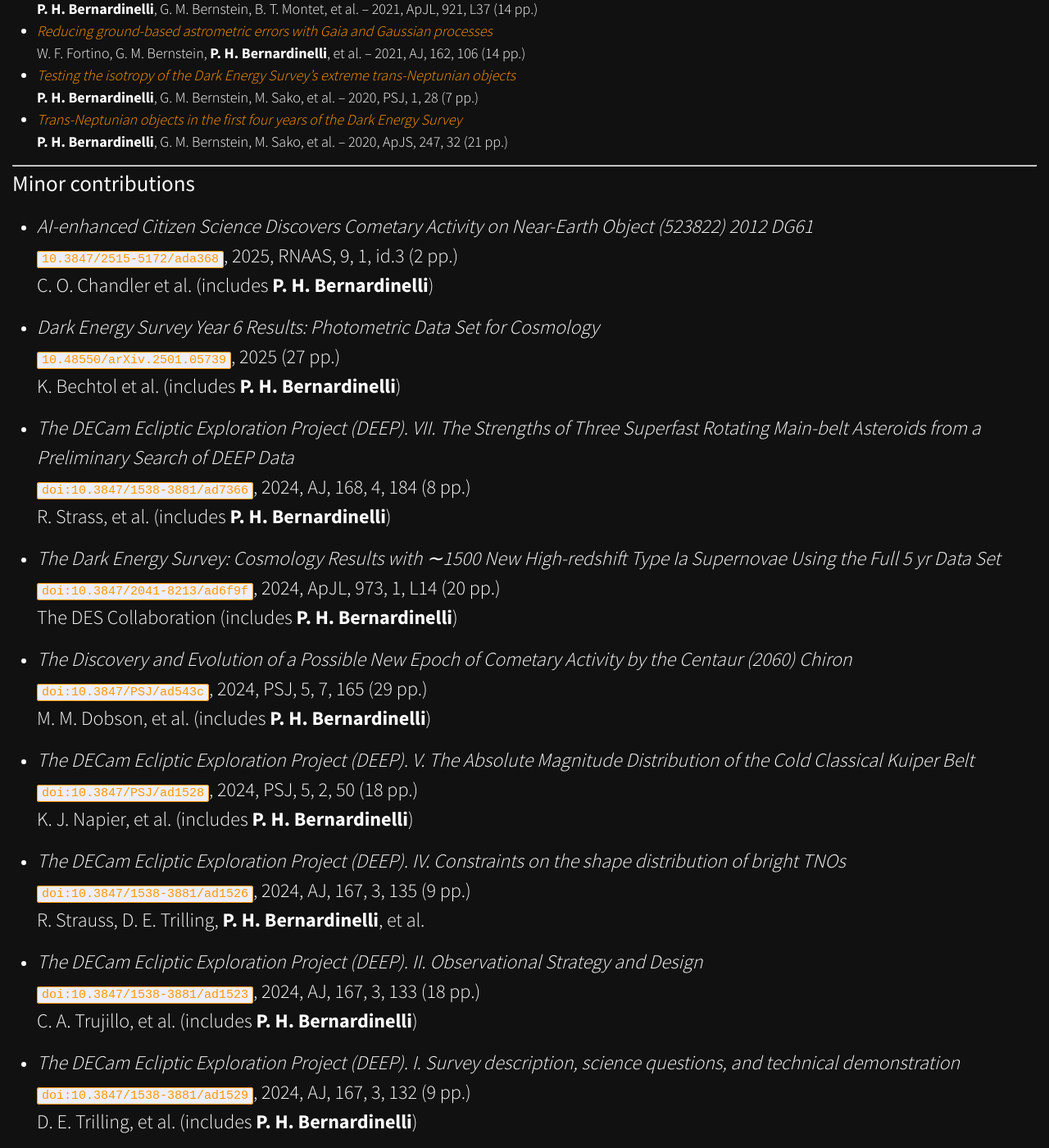
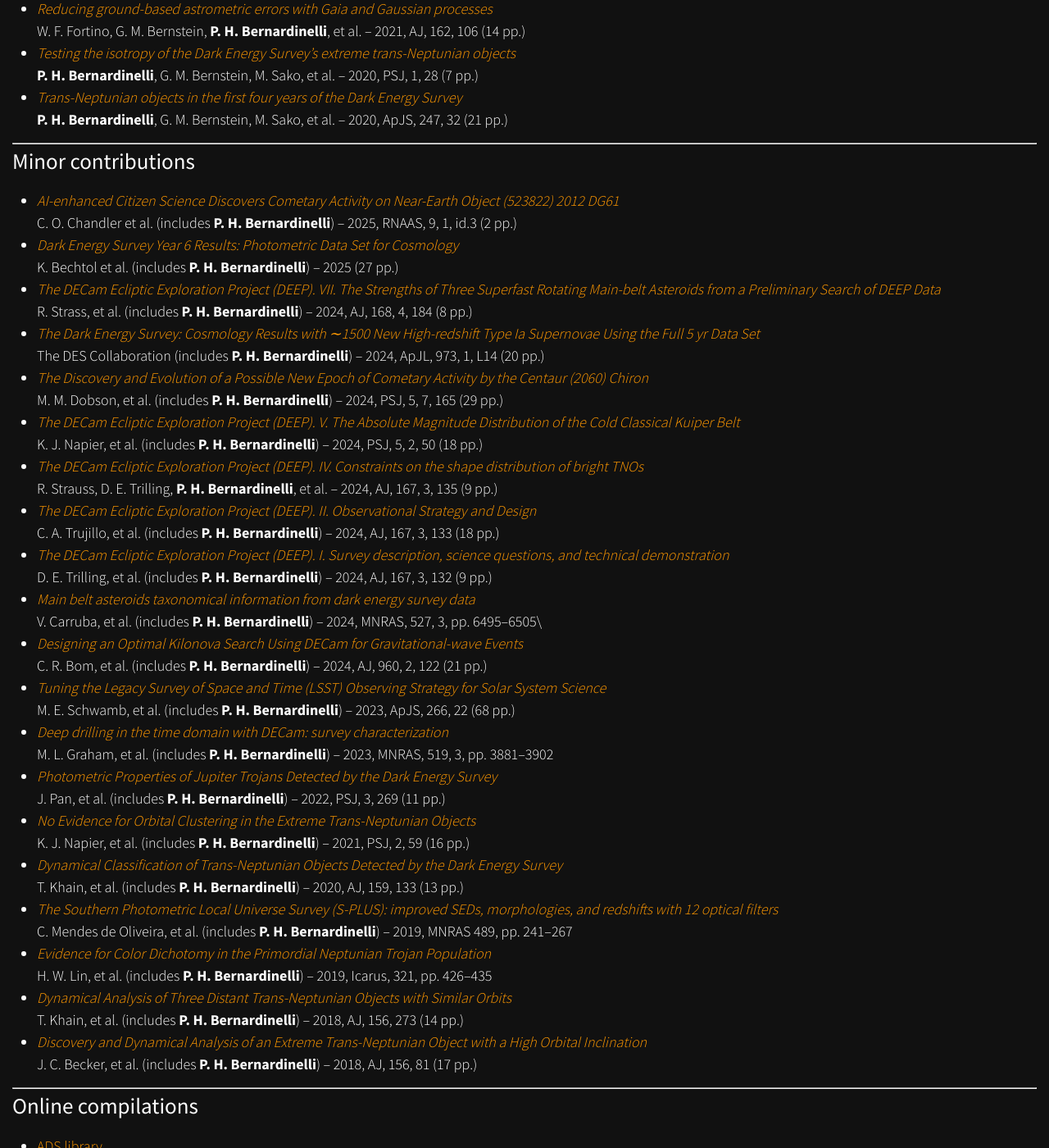
Before and after one commit to bernardinelli/bernardinelli.github.io, a Jekyll site: the page built from index08-pubs.md, in a window 1280 px wide and 1400 px high, scrolled down 1113 px. Shown: the whole window at 82% size. Built offline with Jekyll 4.4.1, drawn with Linux system fonts in a browser that asks for light colours; nearby versions of some CDN libraries; some of the changed text lies outside the part shown.

Commit message:
Finish pubs

```diff
--- a/index08-pubs.md
+++ b/index08-pubs.md
@@ -18,14 +18,14 @@
      J. Kurlander, M. Holman, **P. H. Bernardinelli**, et al. -- 2025, AJ, 169, 73 (13 pp.)
 -   [*Could the perfect stellar fly-by have shaped our Solar System?*](https://ui.adsabs.harvard.edu/abs/2024NatAs...8.1354B/abstract)\
      **P. H. Bernardinelli** -- 2024, Nature Astronomy, Volume 8, pp. 1354-1355
--   *The DECam Ecliptic Exploration Project (DEEP). VI. first multi-year observations of trans-Neptunian objects*(https://ui.adsabs.harvard.edu/abs/2024AJ....167..136S/abstract)\
+-   [*The DECam Ecliptic Exploration Project (DEEP). VI. first multi-year observations of trans-Neptunian objects*](https://ui.adsabs.harvard.edu/abs/2024AJ....167..136S/abstract)\
      H. Smotherman, **P. H. Bernardinelli**, S. K. N. Portillo, et al. -- 2024, AJ, 167, 3, 136 (14 pp.)
--   [*The DECam Ecliptic Exploration Project (DEEP). III. Survey characterization and simulation methods*](https://ui.adsabs.harvard.edu/abs/2024AJ....167..134B/abstract),
-     **P. H. Bernardinelli**, H. Smotherman, Z. Langford, et al. -- 2024, AJ, 167, 3, 134 (8 pp.)\
--   [*Radial distribution of distant trans-Neptunian objects points to Sun's formation in a stellar cluster*](https://ui.adsabs.harvard.edu/abs/2023Icar..40615738N/abstract),
-     D. Nesvorný, **P. H. Bernardinelli**, D. Vokrouhlický, K. Batygin -- 2023, Icarus, 406, 115738 (13 pp.)\
--  [*Photometry of outer Solar System objects from the Dark Energy Survey I: photometric methods, light curve distributions and trans-Neptunian binaries*](https://ui.adsabs.harvard.edu/abs/2023ApJS..269...18B/abstract),
-     **P. H. Bernardinelli**, G. M. Bernstein, N. Jindal, et al. -- 2023, ApJS, 269, 18 (17 pp.)\
+-   [*The DECam Ecliptic Exploration Project (DEEP). III. Survey characterization and simulation methods*](https://ui.adsabs.harvard.edu/abs/2024AJ....167..134B/abstract)\
+     **P. H. Bernardinelli**, H. Smotherman, Z. Langford, et al. -- 2024, AJ, 167, 3, 134 (8 pp.)
+-   [*Radial distribution of distant trans-Neptunian objects points to Sun's formation in a stellar cluster*](https://ui.adsabs.harvard.edu/abs/2023Icar..40615738N/abstract)\
+     D. Nesvorný, **P. H. Bernardinelli**, D. Vokrouhlický, K. Batygin -- 2023, Icarus, 406, 115738 (13 pp.)
+-  [*Photometry of outer Solar System objects from the Dark Energy Survey I: photometric methods, light curve distributions and trans-Neptunian binaries*](https://ui.adsabs.harvard.edu/abs/2023ApJS..269...18B/abstract)\
+     **P. H. Bernardinelli**, G. M. Bernstein, N. Jindal, et al. -- 2023, ApJS, 269, 18 (17 pp.)
 -   [*Synchronous rotation in the (136199) Eris-Dysnomia system*](https://ui.adsabs.harvard.edu/abs/2023PSJ.....4..115B/abstract)\
         G. M. Bernstein, B. J. Holler, R. Navarro-Escamilla, **P. H. Bernardinelli**, et al. -- 2023, PSJ, 4, 115 (17 pp.)
 -   [*Limits on the Detection of Planet Nine in the Dark Energy Survey*](https://ui.adsabs.harvard.edu/abs/2022AJ....163..216B/abstract)\
@@ -46,105 +46,46 @@
 ---
 
 # Minor contributions
--   *AI-enhanced Citizen Science Discovers Cometary Activity on Near-Earth Object (523822) 2012 DG61*\
-    [`10.3847/2515-5172/ada368`](https://ui.adsabs.harvard.edu/abs/2025RNAAS...9....3C/abstract),
-    2025, RNAAS, 9, 1, id.3 (2 pp.)\
-    C. O. Chandler et al. (includes **P. H. Bernardinelli**)
-
--   *Dark Energy Survey Year 6 Results: Photometric Data Set for Cosmology*\
-    [`10.48550/arXiv.2501.05739`](https://ui.adsabs.harvard.edu/abs/2025arXiv250105739B/abstract),
-    2025 (27 pp.)\
-    K. Bechtol et al. (includes **P. H. Bernardinelli**)
-
--   *The DECam Ecliptic Exploration Project (DEEP). VII. The Strengths of Three Superfast Rotating Main-belt Asteroids from a Preliminary Search of DEEP Data*\
-    [`doi:10.3847/1538-3881/ad7366`](https://ui.adsabs.harvard.edu/abs/2024AJ....168..184S/abstract),
-    2024, AJ, 168, 4, 184 (8 pp.)\
-    R. Strass, et al. (includes **P. H. Bernardinelli**)
-
--   *The Dark Energy Survey: Cosmology Results with ∼1500 New High-redshift Type Ia Supernovae Using the Full 5 yr Data Set*\
-    [`doi:10.3847/2041-8213/ad6f9f`](https://ui.adsabs.harvard.edu/abs/2024ApJ...973L..14A/abstract),
-    2024, ApJL, 973, 1, L14 (20 pp.)\
-    The DES Collaboration (includes **P. H. Bernardinelli**)
-
--   *The Discovery and Evolution of a Possible New Epoch of Cometary Activity by the Centaur (2060) Chiron*\
-    [`doi:10.3847/PSJ/ad543c`](https://ui.adsabs.harvard.edu/abs/2024PSJ.....5..165D/abstract),
-    2024, PSJ, 5, 7, 165 (29 pp.)\
-    M. M. Dobson, et al. (includes **P. H. Bernardinelli**)
-
--   *The DECam Ecliptic Exploration Project (DEEP). V. The Absolute Magnitude Distribution of the Cold Classical Kuiper Belt*\
-    [`doi:10.3847/PSJ/ad1528`](https://ui.adsabs.harvard.edu/abs/2024PSJ.....5...50N/abstract),
-    2024, PSJ, 5, 2, 50 (18 pp.)\
-    K. J. Napier, et al. (includes **P. H. Bernardinelli**)
-
--   *The DECam Ecliptic Exploration Project (DEEP). IV. Constraints on the shape distribution of bright TNOs*\
-    [`doi:10.3847/1538-3881/ad1526`](https://ui.adsabs.harvard.edu/abs/2024AJ....167..135S/abstract),
-    2024, AJ, 167, 3, 135 (9 pp.)\
-    R. Strauss, D. E. Trilling, **P. H. Bernardinelli**, et al.
-
--   *The DECam Ecliptic Exploration Project (DEEP). II. Observational Strategy and Design*\
-    [`doi:10.3847/1538-3881/ad1523`](https://ui.adsabs.harvard.edu/abs/2024AJ....167..133T/abstract),
-    2024, AJ, 167, 3, 133 (18 pp.)\
-    C. A. Trujillo, et al. (includes **P. H. Bernardinelli**)
-
--   *The DECam Ecliptic Exploration Project (DEEP). I. Survey description, science questions, and technical demonstration*\
-    [`doi:10.3847/1538-3881/ad1529`](https://ui.adsabs.harvard.edu/abs/2024AJ....167..132T/abstract),
-    2024, AJ, 167, 3, 132 (9 pp.)\
-    D. E. Trilling, et al. (includes **P. H. Bernardinelli**)
-
--   *Main belt asteroids taxonomical information from dark energy survey data*\
-    [`doi:10.1093/mnras/stad3466`](https://ui.adsabs.harvard.edu/abs/2024MNRAS.527.6495C/abstract),
-    2024, MNRAS, 527, 3, pp. 6495--6505\
-    V. Carruba, et al. (includes **P. H. Bernardinelli**)
-
--   *Designing an Optimal Kilonova Search Using DECam for Gravitational-wave Events*\
-    [`doi:10.3847/1538-4357/ad0462`](https://ui.adsabs.harvard.edu/abs/2024ApJ...960..122B/abstract),
-    2024, AJ, 960, 2, 122 (21 pp.)\
-    C. R. Bom, et al. (includes **P. H. Bernardinelli**)
-
--   *Tuning the Legacy Survey of Space and Time (LSST) Observing Strategy for Solar System Science*\
-    [`doi:10.3847/1538-4365/acc173`](https://ui.adsabs.harvard.edu/abs/2023ApJS..266...22S/abstract),
-    2023, ApJS, 266, 22 (68 pp.)\
-    M. E. Schwamb, et al. (includes **P. H. Bernardinelli**)
-
--   *Deep drilling in the time domain with DECam: survey characterization*\
-    [`doi:10.1093/mnras/stac3363`](https://ui.adsabs.harvard.edu/link_gateway/2023MNRAS.519.3881G/doi:10.1093/mnras/stac3363),
-    2023, MNRAS, 519, 3, pp. 3881--3902\
-    M. L. Graham, et al. (includes **P. H. Bernardinelli**)
-
--   *Photometric Properties of Jupiter Trojans Detected by the Dark Energy Survey*\
-    [`doi:10.3847/PSJ/aca4d1`](https://ui.adsabs.harvard.edu/abs/2022PSJ.....3..269P/abstract),
-    2022, PSJ, 3, 269 (11 pp.)\
-    J. Pan, et al. (includes **P. H. Bernardinelli**)
-
--   *No Evidence for Orbital Clustering in the Extreme Trans-Neptunian Objects*\
-    [`doi:10.3847/PSJ/abe53e`](https://ui.adsabs.harvard.edu/abs/2021PSJ.....2...59N/abstract),
-    2021, PSJ, 2, 59 (16 pp.)\
-    K. J. Napier, et al. (includes **P. H. Bernardinelli**)
-
--   *Dynamical Classification of Trans-Neptunian Objects Detected by the Dark Energy Survey*\
-    [`doi:10.3847/1538-3881/ab7002`](https://ui.adsabs.harvard.edu/abs/2020AJ....159..133K/abstract),
-    2020, AJ, 159, 133 (13 pp.)\
-    T. Khain, et al. (includes **P. H. Bernardinelli**)
-
--   *The Southern Photometric Local Universe Survey (S-PLUS): improved SEDs, morphologies, and redshifts with 12 optical filters*\
-    [`doi:10.1093/mnras/stz1985`](https://ui.adsabs.harvard.edu/abs/2019MNRAS.489..241M/abstract),
-    2019, MNRAS 489, pp. 241--267\
-    C. Mendes de Oliveira, et al. (includes **P. H. Bernardinelli**)
-
--   *Evidence for Color Dichotomy in the Primordial Neptunian Trojan Population*\
-    [`doi:10.1016/J.ICARUS.2018.12.006`](https://ui.adsabs.harvard.edu/abs/2019Icar..321..426L/abstract),
-    2019, Icarus, 321, pp. 426--435\
-    H. W. Lin, et al. (includes **P. H. Bernardinelli**)
-
--   *Dynamical Analysis of Three Distant Trans-Neptunian Objects with Similar Orbits*\
-    [`doi:10.3847/1538-3881/aaeb2a`](https://ui.adsabs.harvard.edu/abs/2018AJ....156..273K/abstract),
-    2018, AJ, 156, 273 (14 pp.)\
-    T. Khain, et al. (includes **P. H. Bernardinelli**)
-
--   *Discovery and Dynamical Analysis of an Extreme Trans-Neptunian Object with a High Orbital Inclination*\
-    [`doi:10.3847/1538-3881/aad042`](https://ui.adsabs.harvard.edu/abs/2018AJ....156...81B/abstract),
-    2018, AJ, 156, 81 (17 pp.)\
-    J. C. Becker, et al. (includes **P. H. Bernardinelli**)
+-   [*AI-enhanced Citizen Science Discovers Cometary Activity on Near-Earth Object (523822) 2012 DG61*](https://ui.adsabs.harvard.edu/abs/2025RNAAS...9....3C/abstract)\
+    C. O. Chandler et al. (includes **P. H. Bernardinelli**) -- 2025, RNAAS, 9, 1, id.3 (2 pp.)
+-   [*Dark Energy Survey Year 6 Results: Photometric Data Set for Cosmology*](https://ui.adsabs.harvard.edu/abs/2025arXiv250105739B/abstract)\
+   K. Bechtol et al. (includes **P. H. Bernardinelli**) -- 2025 (27 pp.)
+-   [*The DECam Ecliptic Exploration Project (DEEP). VII. The Strengths of Three Superfast Rotating Main-belt Asteroids from a Preliminary Search of DEEP Data*](https://ui.adsabs.harvard.edu/abs/2024AJ....168..184S/abstract)\
+    R. Strass, et al. (includes **P. H. Bernardinelli**) -- 2024, AJ, 168, 4, 184 (8 pp.)
+-   [*The Dark Energy Survey: Cosmology Results with ∼1500 New High-redshift Type Ia Supernovae Using the Full 5 yr Data Set*](https://ui.adsabs.harvard.edu/abs/2024ApJ...973L..14A/abstract)\
+    The DES Collaboration (includes **P. H. Bernardinelli**) -- 2024, ApJL, 973, 1, L14 (20 pp.)
+-   [*The Discovery and Evolution of a Possible New Epoch of Cometary Activity by the Centaur (2060) Chiron*](https://ui.adsabs.harvard.edu/abs/2024PSJ.....5..165D/abstract)\
+    M. M. Dobson, et al. (includes **P. H. Bernardinelli**) -- 2024, PSJ, 5, 7, 165 (29 pp.)
+-   [*The DECam Ecliptic Exploration Project (DEEP). V. The Absolute Magnitude Distribution of the Cold Classical Kuiper Belt*](https://ui.adsabs.harvard.edu/abs/2024PSJ.....5...50N/abstract)\
+    K. J. Napier, et al. (includes **P. H. Bernardinelli**) -- 2024, PSJ, 5, 2, 50 (18 pp.)
+-   [*The DECam Ecliptic Exploration Project (DEEP). IV. Constraints on the shape distribution of bright TNOs*](https://ui.adsabs.harvard.edu/abs/2024AJ....167..135S/abstract)\
+    R. Strauss, D. E. Trilling, **P. H. Bernardinelli**, et al. -- 2024, AJ, 167, 3, 135 (9 pp.)
+-   [*The DECam Ecliptic Exploration Project (DEEP). II. Observational Strategy and Design*](https://ui.adsabs.harvard.edu/abs/2024AJ....167..133T/abstract)\
+    C. A. Trujillo, et al. (includes **P. H. Bernardinelli**) -- 2024, AJ, 167, 3, 133 (18 pp.)
+-   [*The DECam Ecliptic Exploration Project (DEEP). I. Survey description, science questions, and technical demonstration*](https://ui.adsabs.harvard.edu/abs/2024AJ....167..132T/abstract)\
+    D. E. Trilling, et al. (includes **P. H. Bernardinelli**) -- 2024, AJ, 167, 3, 132 (9 pp.)
+-   [*Main belt asteroids taxonomical information from dark energy survey data*](https://ui.adsabs.harvard.edu/abs/2024MNRAS.527.6495C/abstract)\
+     V. Carruba, et al. (includes **P. H. Bernardinelli**) -- 2024, MNRAS, 527, 3, pp. 6495--6505\
+-   [*Designing an Optimal Kilonova Search Using DECam for Gravitational-wave Events*](https://ui.adsabs.harvard.edu/abs/2024ApJ...960..122B/abstract)\
+    C. R. Bom, et al. (includes **P. H. Bernardinelli**) -- 2024, AJ, 960, 2, 122 (21 pp.)
+-   [*Tuning the Legacy Survey of Space and Time (LSST) Observing Strategy for Solar System Science*](https://ui.adsabs.harvard.edu/abs/2023ApJS..266...22S/abstract)\
+    M. E. Schwamb, et al. (includes **P. H. Bernardinelli**) --  2023, ApJS, 266, 22 (68 pp.)
+-   [*Deep drilling in the time domain with DECam: survey characterization*](https://ui.adsabs.harvard.edu/abs/2023MNRAS.519.3881G/abstract)\
+    M. L. Graham, et al. (includes **P. H. Bernardinelli**) -- 2023, MNRAS, 519, 3, pp. 3881--3902
+-   [*Photometric Properties of Jupiter Trojans Detected by the Dark Energy Survey*](https://ui.adsabs.harvard.edu/abs/2022PSJ.....3..269P/abstract)\
+     J. Pan, et al. (includes **P. H. Bernardinelli**) -- 2022, PSJ, 3, 269 (11 pp.)
+-   [*No Evidence for Orbital Clustering in the Extreme Trans-Neptunian Objects*](https://ui.adsabs.harvard.edu/abs/2021PSJ.....2...59N/abstract)\
+     K. J. Napier, et al. (includes **P. H. Bernardinelli**) -- 2021, PSJ, 2, 59 (16 pp.)
+-   [*Dynamical Classification of Trans-Neptunian Objects Detected by the Dark Energy Survey*](https://ui.adsabs.harvard.edu/abs/2020AJ....159..133K/abstract)\
+    T. Khain, et al. (includes **P. H. Bernardinelli**) -- 2020, AJ, 159, 133 (13 pp.)
+-   [*The Southern Photometric Local Universe Survey (S-PLUS): improved SEDs, morphologies, and redshifts with 12 optical filters*](https://ui.adsabs.harvard.edu/abs/2019MNRAS.489..241M/abstract)\
+     C. Mendes de Oliveira, et al. (includes **P. H. Bernardinelli**) -- 2019, MNRAS 489, pp. 241--267
+-   [*Evidence for Color Dichotomy in the Primordial Neptunian Trojan Population*](https://ui.adsabs.harvard.edu/abs/2019Icar..321..426L/abstract)\
+     H. W. Lin, et al. (includes **P. H. Bernardinelli**) -- 2019, Icarus, 321, pp. 426--435
+-   [*Dynamical Analysis of Three Distant Trans-Neptunian Objects with Similar Orbits*](https://ui.adsabs.harvard.edu/abs/2018AJ....156..273K/abstract)\
+    T. Khain, et al. (includes **P. H. Bernardinelli**) -- 2018, AJ, 156, 273 (14 pp.)
+-   [*Discovery and Dynamical Analysis of an Extreme Trans-Neptunian Object with a High Orbital Inclination*](https://ui.adsabs.harvard.edu/abs/2018AJ....156...81B/abstract)\
+    J. C. Becker, et al. (includes **P. H. Bernardinelli**) -- 2018, AJ, 156, 81 (17 pp.)
 
 ---
 
```
Also changed, not shown: index07-cv.md (+1 -1 lines).
